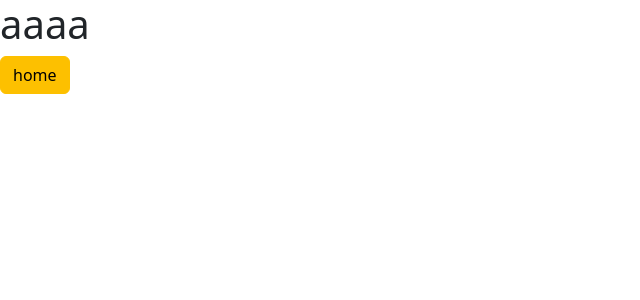
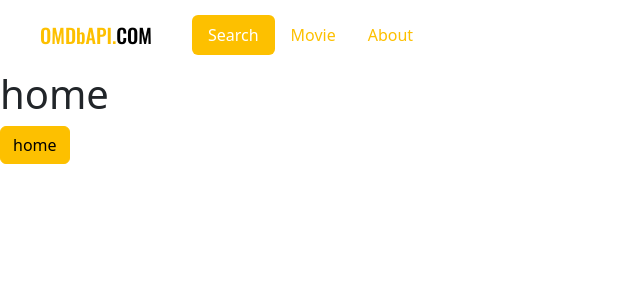
Before and after one commit to miss-gif/vue3-movie-app-2, a Vue app: page / in a window 1280 px wide. Shown: the top 300 px of the page, without its empty margins (0-640 px from the left). Built offline with nearby package versions, Linux system fonts and the light colour scheme.

Commit message:
Header - logo, 글꼴

```diff
--- a/index.html
+++ b/index.html
@@ -9,6 +9,19 @@
       rel="stylesheet"
       href="https://cdn.jsdelivr.net/npm/reset-css@5.0.1/reset.min.css"
     />
+    <link rel="preconnect" href="https://fonts.googleapis.com" />
+    <link rel="preconnect" href="https://fonts.gstatic.com" crossorigin />
+    <link
+      href="https://fonts.googleapis.com/css2?family=Oswald:wght@500&family=Roboto:wght@400;700&display=swap"
+      rel="stylesheet"
+    />
+
+    <style>
+      body {
+        line-height: 1.4;
+        font-family: "Roboto", sans-serif;
+      }
+    </style>
   </head>
   <body>
     <div id="app"></div>
--- a/src/App.vue
+++ b/src/App.vue
@@ -1,10 +1,16 @@
 <template>
-  <h1>aaaa</h1>
+  <Header />
   <RouterView />
 </template>
 
 <script>
-export default {};
+import Header from '~/components/Header.vue'
+
+export default {
+  components: {
+    Header
+  }
+};
 </script>
 
 <style lang="scss">
--- /dev/null
+++ b/src/components/Header.vue
@@ -0,0 +1,57 @@
+<template>
+  <header>
+    <Logo />
+    <div class="nav nav-pills">
+      <div
+        v-for="nav in navigations"
+        :key="nav.name"
+        class="nav-item">
+        <RouterLink
+          :to="nav.href"
+          active-class="active"
+          class="nav-link">
+          {{ nav.name }}
+        </RouterLink>
+      </div>
+    </div>
+  </header>
+</template>
+
+<script>
+import Logo  from "~/components/Logo.vue";
+export default {
+  components: {
+    Logo
+  },
+  data() {
+    return {
+      navigations: [
+        {
+          name: "Search",
+          href: "/",
+        },
+        {
+          name: "Movie",
+          href: "/Movie",
+        },
+        {
+          name: "About",
+          href: "/About",
+        },
+      ],
+    };
+  },
+};
+</script>
+
+<style lang="scss" scoped>
+header {
+  height: 70px;
+  padding: 0 40px;
+  display: flex;
+  align-items: center;
+  .logo {
+    margin-right: 40px;
+  }
+}
+</style>
--- /dev/null
+++ b/src/components/Logo.vue
@@ -0,0 +1,24 @@
+<template>
+  <RouterLink
+    to="/"
+    class="logo">
+    <span>OMDbAPI.</span>COM
+  </RouterLink>
+</template>
+
+<style lang="scss" scoped>
+@import "~/scss/main.scss";
+
+.logo {
+  font-family: "Oswald", sans-serif;
+  font-size: 20px;
+  color: $black;
+  text-decoration: none;
+  &:hover {
+    color: $black;
+  }
+  span {
+    color: $primary;
+  }
+}
+</style>
--- a/src/routes/Home.vue
+++ b/src/routes/Home.vue
@@ -1,3 +1,6 @@
 <template>
-  <div class="btn btn-primary">home</div>
+  <h1>home</h1>
+  <div class="btn btn-primary">
+    home
+  </div>
 </template>
--- /dev/null
+++ b/src/routes/Movie.vue
@@ -0,0 +1,13 @@
+<template>
+  <h1>Moviesdfmgkl</h1>
+</template>
+
+<script>
+export default {
+
+}
+</script>
+
+<style>
+
+</style>
--- a/src/routes/index.js
+++ b/src/routes/index.js
@@ -1,5 +1,6 @@
 import { createRouter, createWebHashHistory } from "vue-router";
 import Home from "./Home";
+import Movie from "./Movie";
 import About from "./About";
 
 export default createRouter({
@@ -11,6 +12,10 @@ export default createRouter({
       component: Home,
     },
     {
+      path: "/Movie",
+      component: Movie,
+    },
+    {
       path: "/about",
       component: About,
     },
```
Also changed, not shown: src/components/HelloWorld.vue (added).
